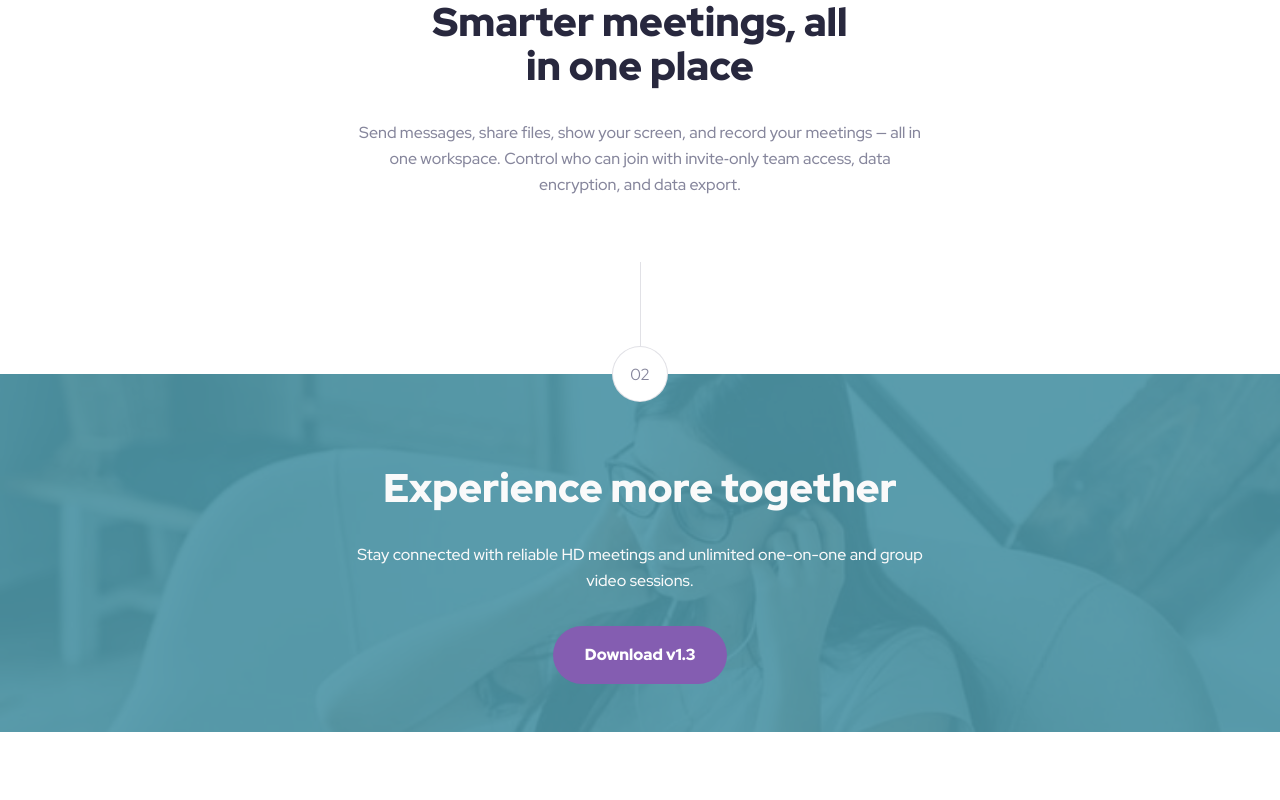
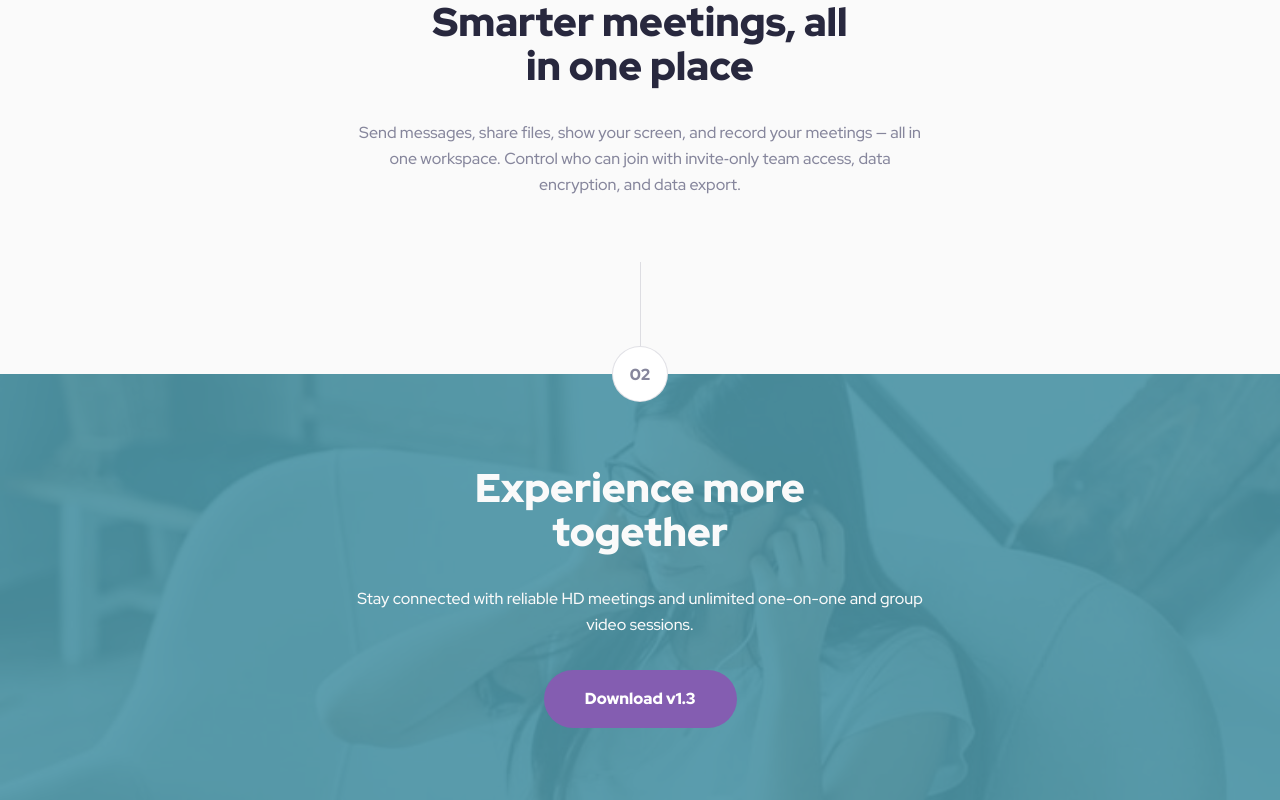
Before and after one commit to BillRozy/FM-RD-FINAL, a plain HTML site: page index.html in a window 1280 px wide. Shown: the part 1481-2281 px from the top of the page. Before the commit the page ends 2213 px from the top, so only its background shows below. Drawn offline with Linux system fonts and the light colour scheme.

Commit message:
better match after checking screenshot

```diff
--- a/index.html
+++ b/index.html
@@ -77,14 +77,6 @@
       <div class="delimiter-circle">02</div>
     </div>
     <footer class="subpage-3">
-      <div class="overlay-background">
-        <picture alt="Woman listening to music">
-          <source srcset="./assets/desktop/image-footer.jpg" media="(min-width: 1440px)" />
-          <source srcset="./assets/tablet/image-footer.jpg" media="(min-width: 768px)" />
-          <img src="./assets/mobile/image-footer.jpg" />
-        </picture>
-        <div class="overlay"></div>
-      </div>
       <div class="info-section">
         <h2 class="font-heading-2 is-color-light">Experience more together</h2>
         <p class="font-body is-color-light">
--- a/styles/details.css
+++ b/styles/details.css
@@ -7,6 +7,7 @@
     flex-direction: column;
     align-items: center;
     margin: 4rem auto;
+    z-index: 50;
     .delimiter-line {
         width: 1px;
         height: 84px;
@@ -23,6 +24,7 @@
         width: var(--delimiter-circle-size);
         height: var(--delimiter-circle-size);
         font-size: 1rem;
+        font-weight: 900;
     }
 }
 
@@ -33,6 +35,11 @@
 }
 
 @media (min-width: 1440px) {
+    .delimiter {
+        &:first-of-type {
+            margin-top: calc(6.875rem - 7px);
+        }
+    }
     .logo {
         margin-bottom: 3.8125rem
     }
--- a/styles/main.css
+++ b/styles/main.css
@@ -37,7 +37,9 @@ body {
     flex-direction: column;
     align-items: center;
     overflow-x: hidden;
+    background-color: var(--color-light);
     padding: var(--root-y-padding) var(--root-x-padding);
+    padding-bottom: 0;
 }
 
 .info-section {
@@ -100,8 +102,14 @@ body {
     font-size: 1rem;
     line-height: 1.625rem;
     border-radius: 2rem;
-    padding: 1rem 2rem;
+    padding: 1rem 0;
     color: white;
+    &:nth-of-type(1) {
+        width: 193px;
+    }
+    &:nth-of-type(2) {
+        width: 139px;
+    }
     &:hover {
         cursor: pointer;
     }
@@ -132,6 +140,9 @@ body {
     .info-section {
         gap: 2rem;
         max-width: 573px;
+        .font-heading-2 {
+            max-width: 445px;
+        }
     }
     .font-heading {
         font-size: 3rem;
--- a/styles/section-1.css
+++ b/styles/section-1.css
@@ -10,23 +10,22 @@
 .people-hero-desktop-left, .people-hero-desktop-right {
     --negative-margin: -2rem;
     width: 100%;
-    --x-margin: calc(var(--negative-margin) - var(--root-x-padding));
     display: none;
 }
 
 .people-hero-desktop-left {
-    transform: translateX(var(--x-margin));
+    transform: translateX(var(--negative-margin));
 }
 
 .people-hero-desktop-right {
-    --positive-x-margin: calc(0rem - var(--x-margin));
-    transform: translateX(var(--positive-x-margin));
+    transform: translateX(calc(0rem - var(--negative-margin)));
 }
 
 .welcome-info .buttons-flex{
     display: flex;
     flex-direction: column;
     gap: 1rem;
+    align-items: center;
 }
 
 @media (min-width: 768px) {
@@ -44,10 +43,11 @@
 
 @media (min-width: 1440px) {
     .subpage-1 {
+        width: calc(100% + var(--root-x-padding) * 2);
         display: grid;
         grid-template-columns: 0.75fr 1fr 0.75fr;
         min-height: 358px;
-        column-gap: 1rem;
+        column-gap: 4rem;
         padding-bottom: 0.25rem;
         .people-hero-desktop-right {
             align-self: flex-end;
--- a/styles/section-2.css
+++ b/styles/section-2.css
@@ -24,11 +24,6 @@
             grid-template-columns: repeat(4, 1fr);
             column-gap: 11px;
         }
-        .info-section {
-            .font-heading-2 {
-                max-width: 445px
-            }
-        }
     }
 }
 
--- a/styles/section-3.css
+++ b/styles/section-3.css
@@ -4,40 +4,29 @@
     flex-direction: column;
     align-items: center;
     width: 100%;
-    .overlay-background {
-        position: absolute;
-        --y-translate: calc(0px - var(--delimiter-circle-size) / 2 - 4rem);
-        transform: translateY(var(--y-translate));
-        z-index: -1;
-        width: calc(100% + var(--root-x-padding) * 2);
-        height: calc(100% + var(--root-y-padding) + var(--delimiter-circle-size) + 4rem);
-        overflow: hidden;
-        img {
-            height: auto;
-            width: 100%;
-            z-index: 0;
-        }
-        .overlay {
-            top: 0;
-            left: 0;
-            position: absolute;
-            z-index: 1;
-            width: 100%;
-            height: 100%;
-            background: var(--color-primary-opaque);
-        }
-    }
-
+    background-image: url("../assets/mobile/image-footer.jpg");
+    background-repeat: no-repeat;
+    background-size: cover;
+    background-blend-mode: overlay;
+    width: calc(100% + var(--root-x-padding) * 2);
+    padding: 5.75rem var(--root-x-padding);
+    padding-bottom: 4.5rem;
+    --y-translate: calc(0px - var(--delimiter-circle-size) / 2 - 4rem);
+    margin-top: var(--y-translate);
+    box-shadow: inset 0 0 0 9999px var(--color-primary-opaque);
 }
 
-@media (max-width: 374px) {
-    .subpage-3 .overlay-background img {
-        height: 100%;
+@media (min-width: 768px) {
+    .subpage-3 {
+        background-image: url("../assets/tablet/image-footer.jpg");
     }
 }
 
 @media (min-width: 1440px) {
     .subpage-3 {
+        background-image: url("../assets/desktop/image-footer.jpg");
+        padding-top: 7.25rem;
+        padding-bottom: 6.5rem;
         .info-section {
             min-width: 100%;
             flex-direction: row;
@@ -52,5 +41,8 @@
                 max-width: 193px;
             }
         }
+        .overlay-background {
+            min-height: 308px;
+        }
     }
 }
```
